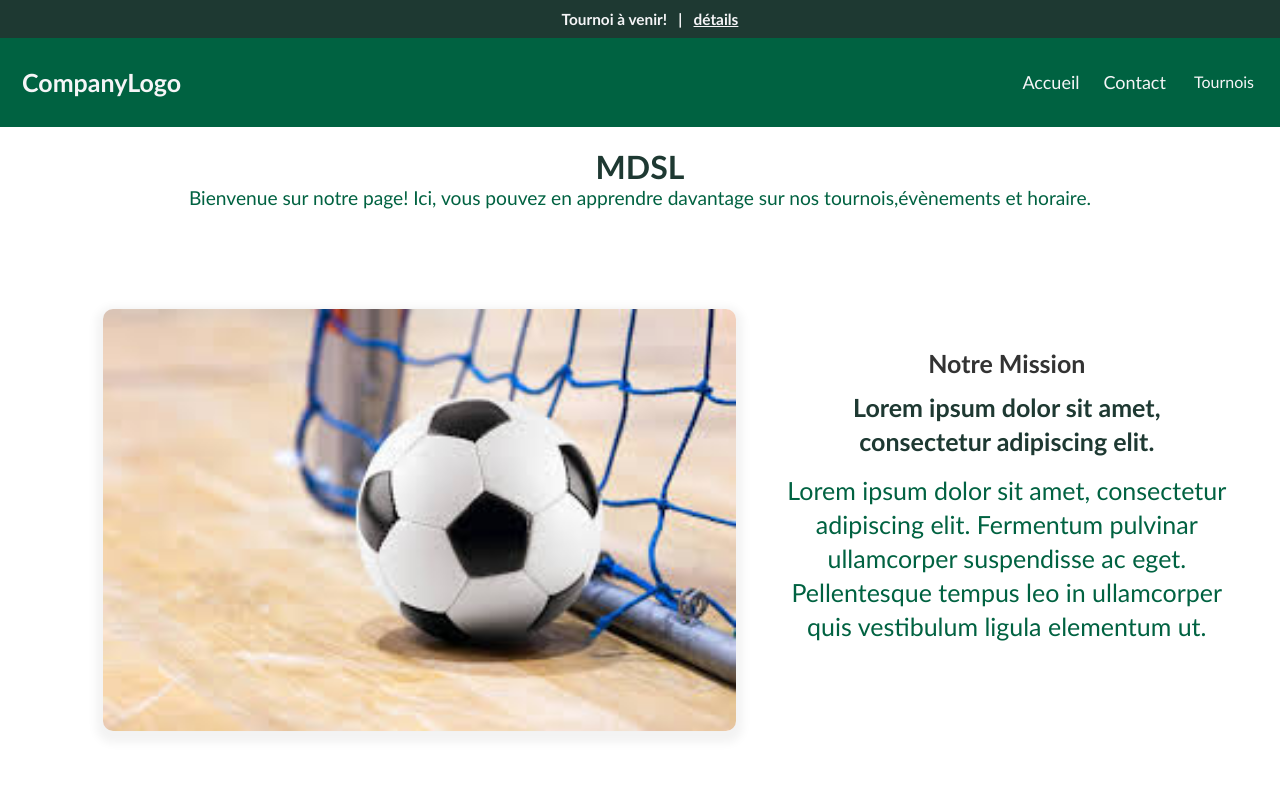
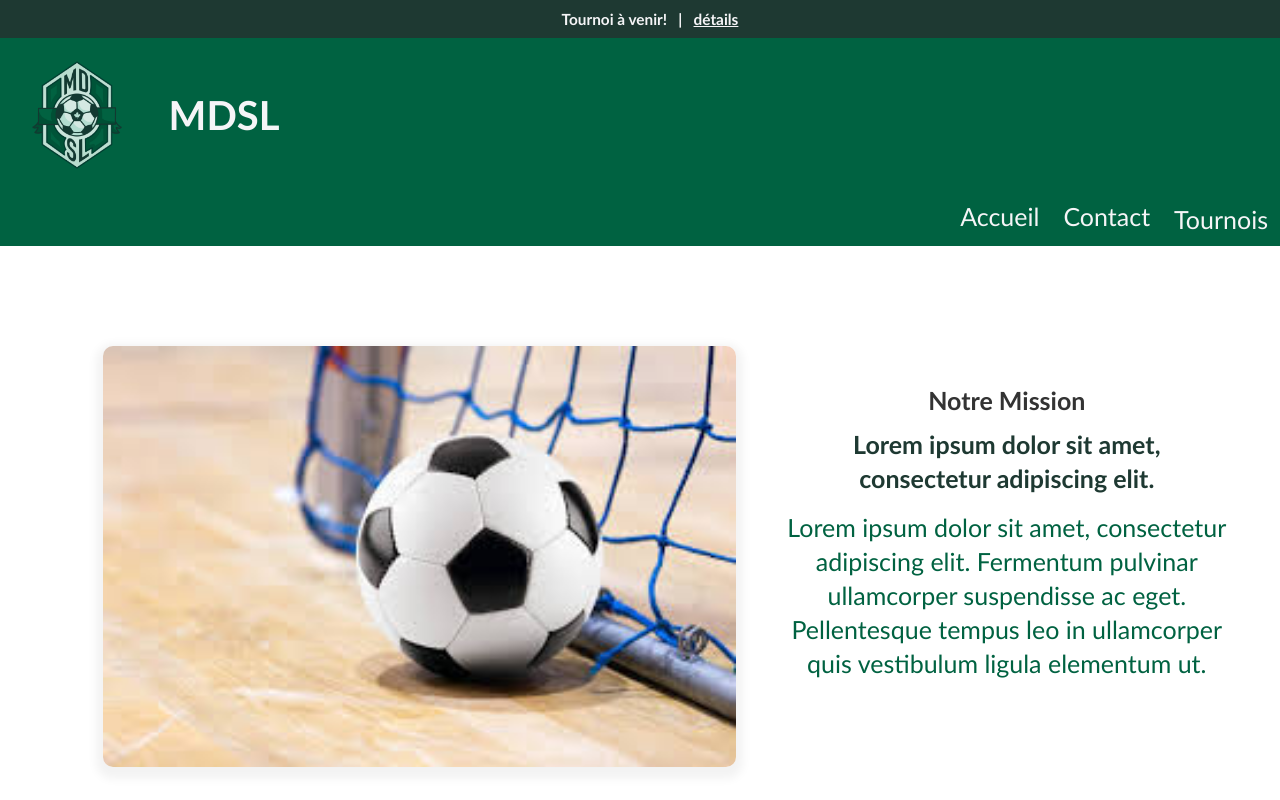
Before and after one commit to mxyamx/MDSL-, a plain HTML site: page mdsl/index.html in a window 1280 px wide. Shown: the top 800 px of the page. Drawn offline with Linux system fonts and the light colour scheme.

Commit message:
added logo

```diff
--- a/mdsl/css/contact.css
+++ b/mdsl/css/contact.css
@@ -35,7 +35,25 @@ body {
 .header {
   overflow: hidden;
   background-color: #006241;
-  padding: 20px 10px;
+  padding: 0;
+}
+
+.logo-title {
+  display: flex;
+  align-items: center;
+  padding: 0px;
+}
+
+.logo {
+  width: 12%;
+  height: auto;
+  margin-right: 15px;
+}
+
+.site-title {
+  color: #f5f5f7;
+  font-size: 2.5em;
+  margin: 0;
 }
 
 
@@ -47,7 +65,7 @@ body {
   text-align: center;
   padding: 12px;
   text-decoration: none;
-  font-size: 18px;
+  font-size: 25px;
   line-height: 25px;
   border-radius: 4px;
 }
@@ -119,11 +137,11 @@ input[type=submit]:hover {
 }
 
 .dropdown .dropbtn {
-  font-size: 16px;
+  font-size: 25px;
   border: none;
   outline: none;
   color: #f5f5f7;
-  padding: 14px 16px;
+  padding: 12px;
   background-color: inherit;
   font-family: inherit;
   margin: 0;
--- a/mdsl/css/index.css
+++ b/mdsl/css/index.css
@@ -24,11 +24,11 @@
 }
 
 .dropdown .dropbtn {
-  font-size: 16px;
+  font-size: 25px;
   border: none;
   outline: none;
   color: #f5f5f7;
-  padding: 14px 16px;
+  padding: 12px;
   background-color: inherit;
   font-family: inherit;
   margin: 0;
@@ -58,6 +58,7 @@
 .dropdown:hover .dropdown-content {
   display: block;
 }
+
 .announcement {
   position: relative;
 
@@ -73,8 +74,6 @@
   font-size: 0.8em;
   margin:10px #1e3932;
   padding: 10px;
-
-
 }
 
 .announcement > p{
@@ -93,9 +92,26 @@
 .header {
   overflow: hidden;
   background-color: #006241;
-  padding: 20px 10px;
+  padding: 0px;
+  margin: 0px;
+}
+.logo-title {
+  display: flex;
+  align-items: center;
+  padding: 0px;
 }
 
+.logo {
+  width: 12%;
+  height: auto;
+  margin-right: 15px;
+}
+
+.site-title {
+  color: #f5f5f7;
+  font-size: 2.5em;
+  margin: 0;
+}
 
 .header a {
 
@@ -105,16 +121,13 @@
   text-align: center;
   padding: 12px;
   text-decoration: none;
-  font-size: 18px;
+  font-size: 25px;
   line-height: 25px;
   border-radius: 4px;
 }
 
 
-.header a.logo {
-  font-size: 25px;
-  font-weight: bold;
-}
+
 
 .header-right {
   float: right;
@@ -126,16 +139,14 @@
 }
 
 
-.h1 {
-  margin-top: 20px;
-  text-align: center;
-  color: #1e3932;
-  font-size: 2em;
-}
+
+
+
 p {
   text-align: center;
   color: #006241;
   font-size: 1.2em;
+  padding: 0px 20px;
 }
 
 
--- a/mdsl/css/tournaments.css
+++ b/mdsl/css/tournaments.css
@@ -2,6 +2,24 @@ body{
     margin: 0;
     background-color: #f5f5f7;
     font-family: "Gill Sans", sans-serif;
+}
+
+.logo-title {
+  display: flex;
+  align-items: center;
+  padding: 0px;
+}
+
+.logo {
+  width: 12%;
+  height: auto;
+  margin-right: 15px;
+}
+
+.site-title {
+  color: #f5f5f7;
+  font-size: 2.5em;
+  margin: 0;
 }
 
 .dropdown {
@@ -10,11 +28,11 @@ body{
 }
 
 .dropdown .dropbtn {
-  font-size: 16px;
+  font-size: 25px;
   border: none;
   outline: none;
   color: #f5f5f7;
-  padding: 14px 16px;
+  padding: 12px;
   background-color: inherit;
   font-family: inherit;
   margin: 0;
@@ -74,7 +92,7 @@ body{
 .header {
   overflow: hidden;
   background-color: #006241;
-  padding: 20px 10px;
+  padding: 0;
 }
 
 
@@ -86,7 +104,7 @@ body{
   text-align: center;
   padding: 12px;
   text-decoration: none;
-  font-size: 18px;
+  font-size: 25px;
   line-height: 25px;
   border-radius: 4px;
 }
@@ -106,17 +124,19 @@ body{
   color: #f5f5f7;
 }
 
-h1{
+.titlee{
     width: 100%;
     height: 100%;
-    text-align: center;
     font-weight: bold;
     font-family: "Gill Sans", sans-serif;
-    vertical-align: middle;
+    text-align: center;
     font-size: 1.5em;
     color:#1e3932;
     padding: auto;
+    margin-top: 10px;
+    margin-left: 0;
 }
+
 .sup-text{
     width: 100%;
     height: 100%;
--- a/mdsl/index.html
+++ b/mdsl/index.html
@@ -4,6 +4,7 @@
     <meta charset="UTF-8">
     <meta name="viewport" content="width=device-width, initial-scale=1.0">
     <title>Accueil - MDSL</title>
+    <link rel="icon" href="pictures/logo-mdsl.PNG" type="image/x-icon"/>
     <link rel="stylesheet" href="css/index.css">
 </head>
 <body>
@@ -11,7 +12,16 @@
     <p>Tournoi à venir!&nbsp;&nbsp;&nbsp;|&nbsp;&nbsp;&nbsp;<a href="html/tournaments.html">détails</a></p>
   </div>
 <div class="header">
-  <a href="#default" class="logo">CompanyLogo</a>
+<!-- <div class ="header-left">
+<h1 class ="h1">MDSL</h1>
+ <div class ="logo-container"></div>
+ <img class="logo" src="pictures/logo-mdsl.PNG" alt="Logo de MDSL">
+  </div> -->
+  <!-- <h1><img src="pictures/logo-mdsl.PNG" alt="logo" class="logo"/>MDSL</h1> -->
+   <div class="logo-title">
+    <img src="pictures/logo-mdsl.PNG" alt="logo" class="logo" />
+    <h1 class="site-title">MDSL</h1>
+  </div>
   <div class="header-right">
     <a href="index.html">Accueil</a>
     <a href="html/contact.html">Contact</a>
@@ -29,8 +39,7 @@
   </div>
   </div>
 </div>
-<h1 class ="h1">MDSL</h1>
-<p>Bienvenue sur notre page! Ici, vous pouvez en apprendre davantage sur nos tournois,évènements et horaire.</p>
+
   <div class="responsive-container-block bigContainer">
   <div class="responsive-container-block Container">
     <img class="mainImg" src="pictures/ballon.jpeg">
```
Also changed, not shown: mdsl/html/contact.html (+5 -1 lines), mdsl/html/tournaments.html (+6 -2 lines), mdsl/pictures/logo-mdsl.PNG (added), mdsl/pictures/logo.png (added), 1 other file.
